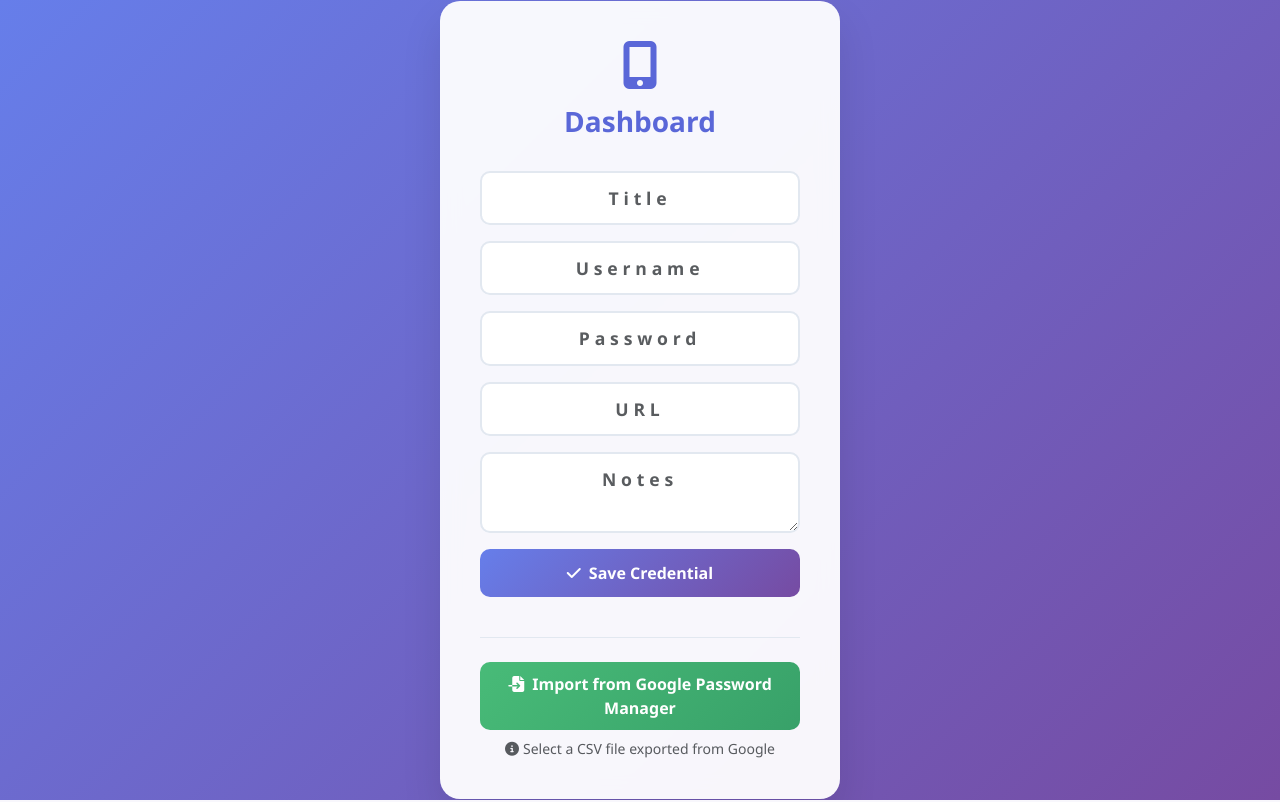
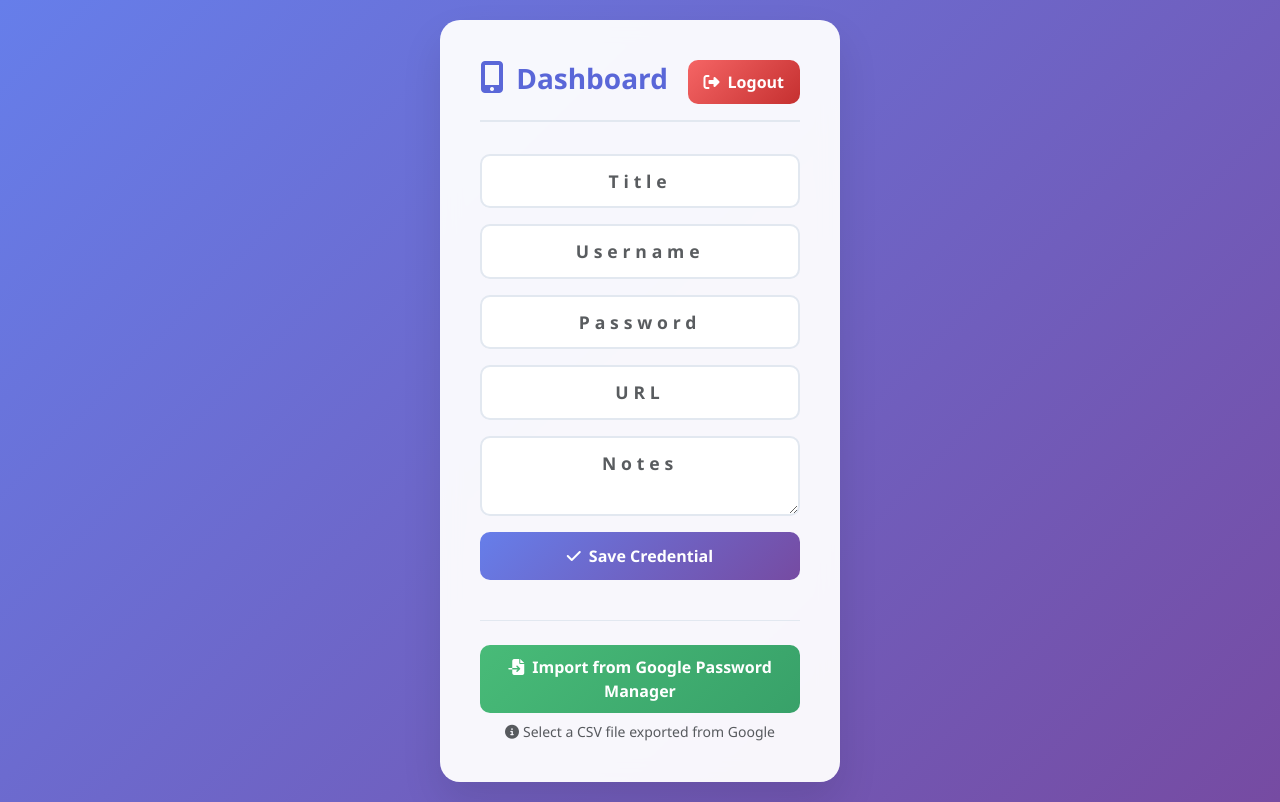
Before and after one commit to furkmez20/VaultGuardian, a Flask app: template src/templates/dashboard.html in a window 1280 px wide. Run offline with Flask 3, Linux system fonts and the light colour scheme; the template is opened without the code that fills it: values that come from a table or form of the project are taken from there, others are empty; some libraries are stand-ins or nearby versions.

Commit message:
implemented logout button

```diff
--- a/src/templates/dashboard.html
+++ b/src/templates/dashboard.html
@@ -14,6 +14,7 @@
       align-items: center;
       justify-content: center;
       font-family: 'Segoe UI', Tahoma, Geneva, Verdana, sans-serif;
+      padding: 20px;
     }
 
     .vault-container {
@@ -26,15 +27,62 @@
       max-width: 400px;
     }
 
-    .mfa-header {
+    .dashboard-header {
+      display: flex;
+      justify-content: space-between;
+      align-items: center;
+      margin-bottom: 2rem;
+      padding-bottom: 1rem;
+      border-bottom: 2px solid #e2e8f0;
+    }
+
+    /*.mfa-header {
       text-align: center;
       margin-bottom: 2rem;
       color: #5a67d8;
+    }*/
+
+    .mfa-header {
+      text-align: left;
+      color: #5a67d8;
+      margin: 0;
     }
 
-    .mfa-header i {
+    /*.mfa-header i {
       font-size: 3rem;
       margin-bottom: 1rem;
+    }*/
+
+    .mfa-header i {
+      font-size: 2rem;
+      margin-right: 0.5rem;
+    }
+
+    .mfa-header h3 {
+      display: inline-block;
+      margin: 0;
+      font-weight: 700;
+    }
+
+    .btn-logout {
+      background: linear-gradient(135deg, #f56565 0%, #c53030 100%);
+      border: none;
+      border-radius: 10px;
+      color: white;
+      padding: 10px 16px;
+      font-weight: 600;
+      transition: all 0.3s ease;
+      display: flex;
+      align-items: center;
+      gap: 8px;
+      white-space: nowrap;
+    }
+
+    .btn-logout:hover {
+      transform: translateY(-2px);
+      box-shadow: 0 8px 16px rgba(0, 0, 0, 0.2);
+      color: white;
+      text-decoration: none;
     }
 
     .btn-vault {
@@ -102,14 +150,32 @@
     #csvFileInput {
       display: none;
     }
+
+    .form-section {
+      margin-bottom: 2rem;
+    }
+
+    .form-section h5 {
+      color: #5a67d8;
+      font-weight: 600;
+      margin-bottom: 1rem;
+      font-size: 0.95rem;
+    }
+
   </style>
 </head>
 
 <body>
   <div class="vault-container">
-    <div class="mfa-header">
-      <i class="fas fa-mobile-alt"></i>
-      <h3 class="fw-bold mb-2">Dashboard</h3>
+    <!-- Header with title and logout button -->
+    <div class="dashboard-header">
+      <div class="mfa-header">
+        <i class="fas fa-mobile-alt"></i>
+        <h3 class="fw-bold mb-2">Dashboard</h3>
+      </div>
+      <a href="{{ url_for('logout') }}" class="btn btn-logout">
+        <i class="fas fa-sign-out-alt"></i>Logout
+      </a>
     </div>
 
     {% with messages = get_flashed_messages(with_categories=true) %}
@@ -150,7 +216,7 @@
       </button>
     </form>
 
-
+    <!-- Import Section -->
     <div class="import-section">
       <form method="POST" action="{{ url_for('import_google_passwords') }}" enctype="multipart/form-data" id="importForm">
         <input type="hidden" name="csrf_token" value="{{ csrf_token() }}"/>
```
